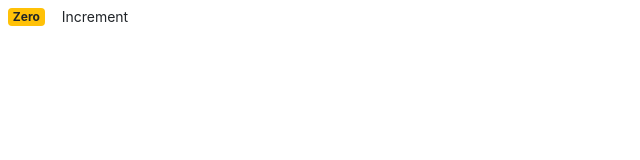
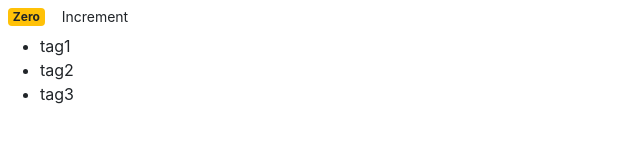
Before and after one commit to rahulAgrBej/reactLearn, a React (Create React App) app in the folder counter-app/: page / in a window 1280 px wide. Shown: the top 160 px of the page, without its empty margins (0-640 px from the left). Built offline with nearby package versions, Linux system fonts and the light colour scheme.

Commit message:
rendering lists with map

```diff
--- a/counter-app/src/components/counter.jsx
+++ b/counter-app/src/components/counter.jsx
@@ -3,7 +3,7 @@
 class Counter extends Component {
     state = {
         count: 0,
-        imageUrl: 'https://picsum.photos/200'
+        tags: ['tag1', 'tag2', 'tag3']
     };
 
 
@@ -12,6 +12,9 @@
             <React.Fragment>
                 <span className={this.getBadgeClasses()}>{this.formatCount()}</span>
                 <button className="btn btn-seconday btn-sm">Increment</button>
+                <ul>
+                    {this.state.tags.map(tag => <li key={tag}>{tag}</li>)}
+                </ul>
             </React.Fragment>
         );
     }
```
